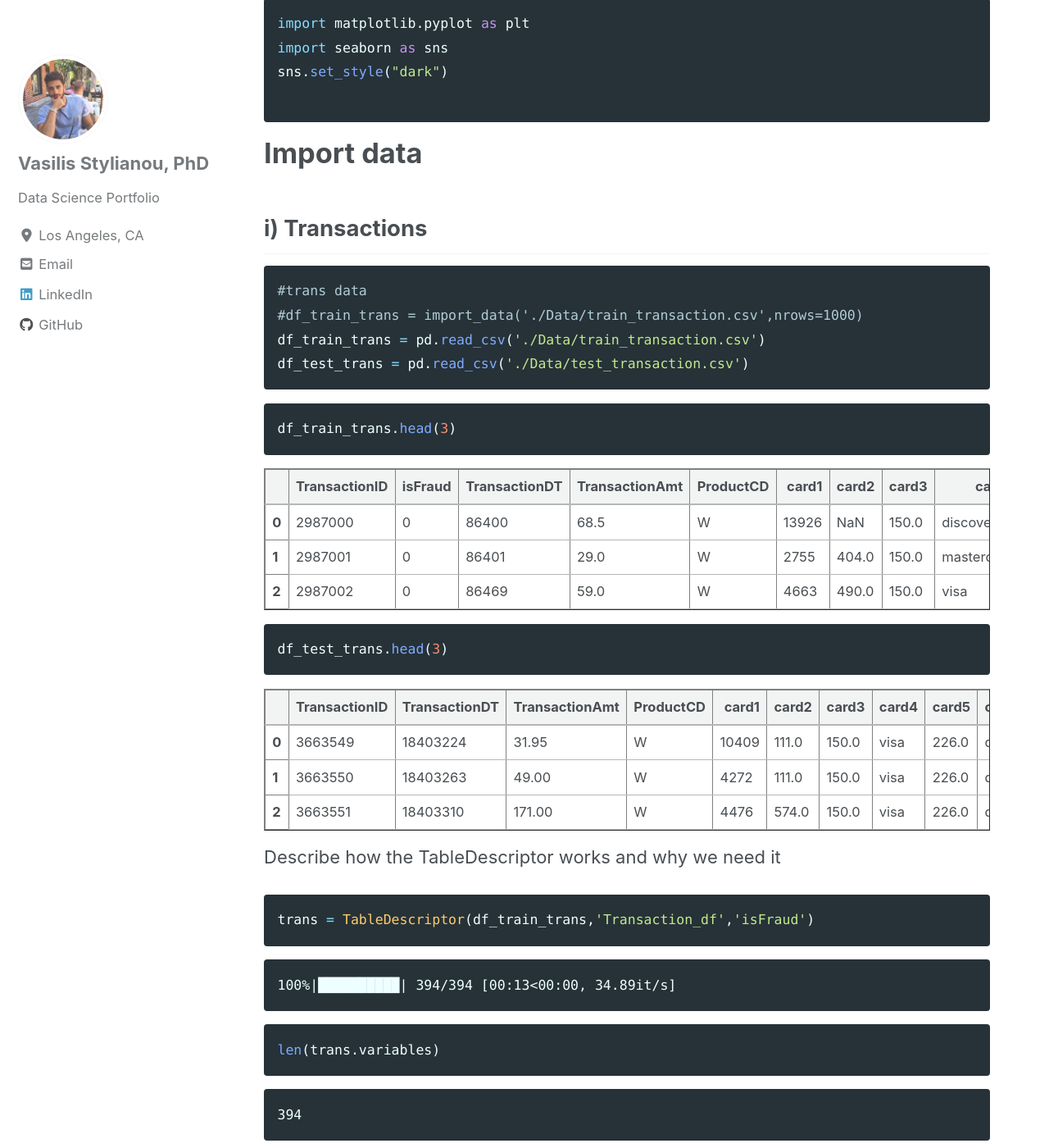
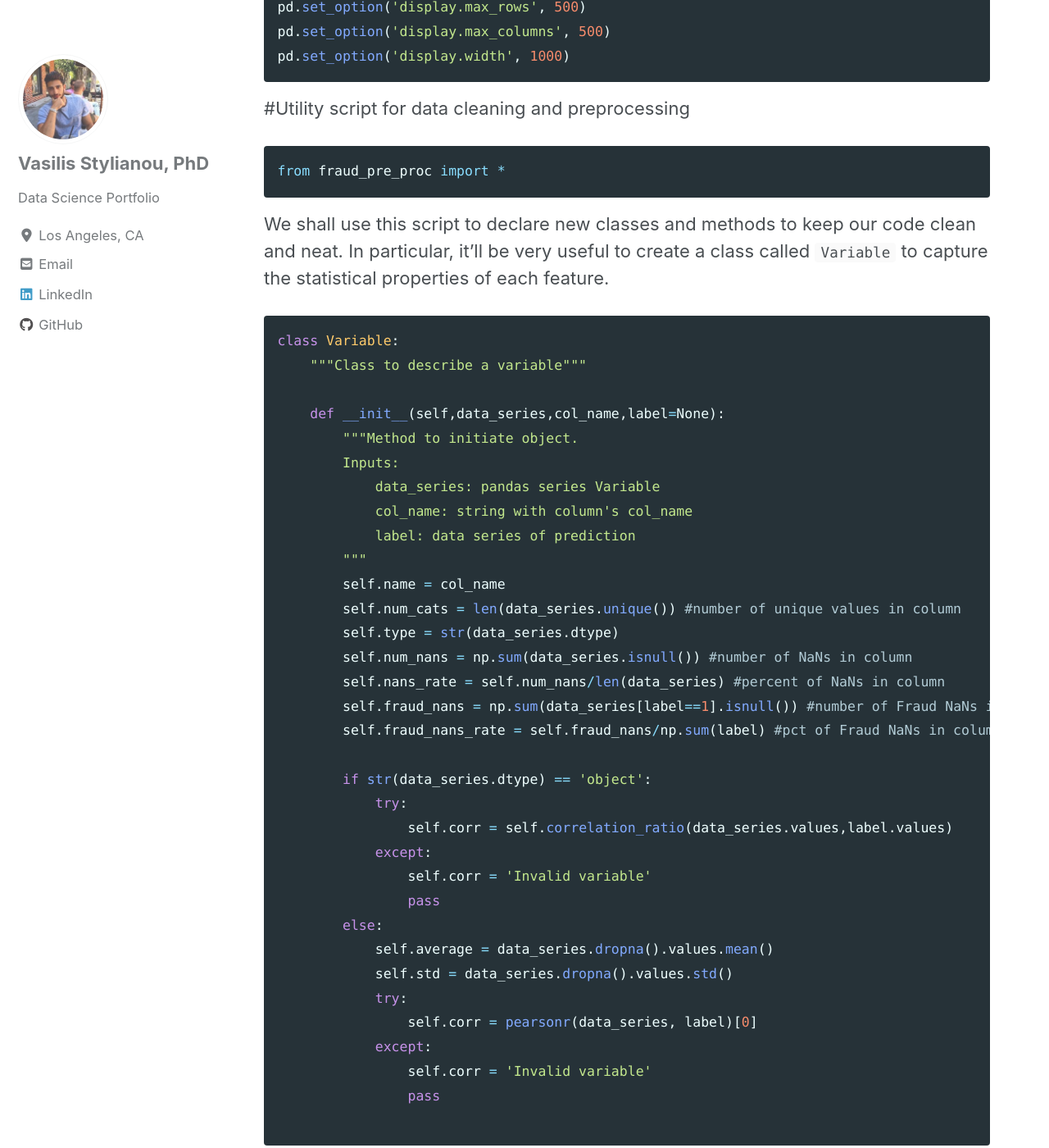
Before and after one commit to vasilis-stylianou/vasilis-stylianou.github.io, a Jekyll site: the page built from _posts/2019-09-20-ML_Kaggle_Part1.md, in a window 1280 px wide and 1400 px high, scrolled down 1519 px. Shown: the whole window at 82% size. Built offline with Jekyll 4.4.1, drawn with Linux system fonts in a browser that asks for light colours; cached includes are drawn as plain includes; nearby versions of some CDN libraries; some of the changed text lies outside the part shown.

Commit message:
Update 2019-09-20-ML_Kaggle_Part1.md

````diff
--- a/_posts/2019-09-20-ML_Kaggle_Part1.md
+++ b/_posts/2019-09-20-ML_Kaggle_Part1.md
@@ -6,7 +6,7 @@ excerpt: Machine Learning, Feature Engineering, pandas, numpy
 ---
 
 # Intro:
-The following work was done during the Kaggle competition -  [IEEE-CIS Fraud Detection](https://www.kaggle.com/c/ieee-fraud-detection). Contestants were provided the following four datasets, from Vesta Corporation:
+The following work was done during the Kaggle competition -  [IEEE-CIS Fraud Detection](https://www.kaggle.com/c/ieee-fraud-detection). Contestants were provided with the following four datasets, from Vesta Corporation:
 - train_{transaction, identity}.csv - the training set
 - test_{transaction, identity}.csv - the test set
 
@@ -29,20 +29,59 @@ Note: During the completion of this project my work was distributed among a numb
 ```python
 import numpy as np
 import pandas as pd
-from fraud_pre_proc import *
+from scipy.stats import pearsonr
+import matplotlib.pyplot as plt
+import seaborn as sns
+sns.set_style("dark")
+
 
 pd.set_option('display.max_rows', 500)
 pd.set_option('display.max_columns', 500)
 pd.set_option('display.width', 1000)
 ```
 
-
+#Utility script for data cleaning and preprocessing
 ```python
-import matplotlib.pyplot as plt
-import seaborn as sns
-sns.set_style("dark")
-
+from fraud_pre_proc import *
 ```
+We shall use this script to declare new classes and methods to keep our code clean and neat. In particular, it'll be very useful to create a class called ```Variable``` to capture the statistical properties of each feature.
+
+```python
+class Variable:
+    """Class to describe a variable"""
+
+    def __init__(self,data_series,col_name,label=None):
+        """Method to initiate object.
+        Inputs:
+            data_series: pandas series Variable
+            col_name: string with column's col_name
+            label: data series of prediction
+        """
+        self.name = col_name
+        self.num_cats = len(data_series.unique()) #number of unique values in column
+        self.type = str(data_series.dtype)
+        self.num_nans = np.sum(data_series.isnull()) #number of NaNs in column
+        self.nans_rate = self.num_nans/len(data_series) #percent of NaNs in column
+        self.fraud_nans = np.sum(data_series[label==1].isnull()) #number of Fraud NaNs in column
+        self.fraud_nans_rate = self.fraud_nans/np.sum(label) #pct of Fraud NaNs in column
+
+        if str(data_series.dtype) == 'object':
+            try:
+                self.corr = self.correlation_ratio(data_series.values,label.values)
+            except:
+                self.corr = 'Invalid variable'
+                pass
+        else:
+            self.average = data_series.dropna().values.mean()
+            self.std = data_series.dropna().values.std()
+            try:
+                self.corr = pearsonr(data_series, label)[0]
+            except:
+                self.corr = 'Invalid variable'
+                pass
+
+```
+
 
 # Import data
 
@@ -51,8 +90,8 @@ sns.set_style("dark")
 ```python
 #trans data
 #df_train_trans = import_data('./Data/train_transaction.csv',nrows=1000)
-df_train_trans = pd.read_csv('./Data/train_transaction.csv')
-df_test_trans = pd.read_csv('./Data/test_transaction.csv')
+df_train_trans = pd.import_data('./Data/train_transaction.csv')
+df_test_trans = pd.import_data('./Data/test_transaction.csv')
 ```
 
 
@@ -3397,8 +3436,8 @@ dumpObjects(cols,path+'cols')
 ```python
 #trans data
 #df_train_trans = import_data('./Data/train_transaction.csv',nrows=1000)
-df_train_ids = pd.read_csv('./Data/train_identity.csv')
-df_test_ids = pd.read_csv('./Data/test_identity.csv')
+df_train_ids = pd.import_data('./Data/train_identity.csv')
+df_test_ids = pd.import_data('./Data/test_identity.csv')
 ```
 
 
````
